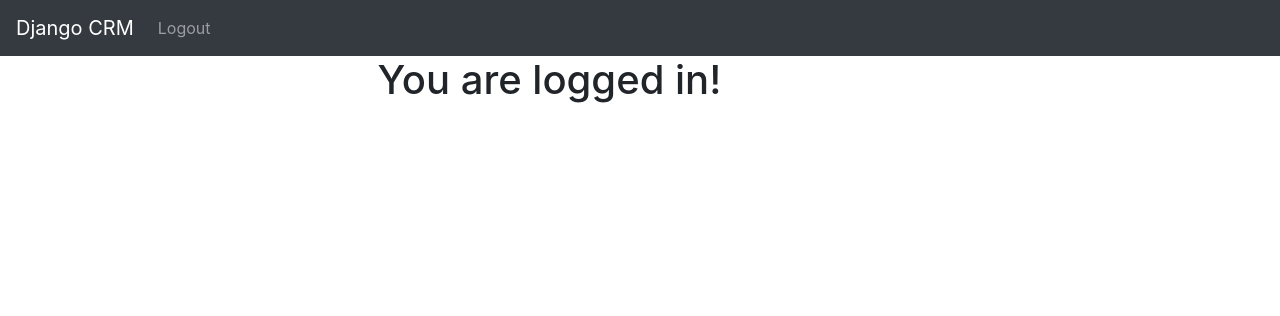
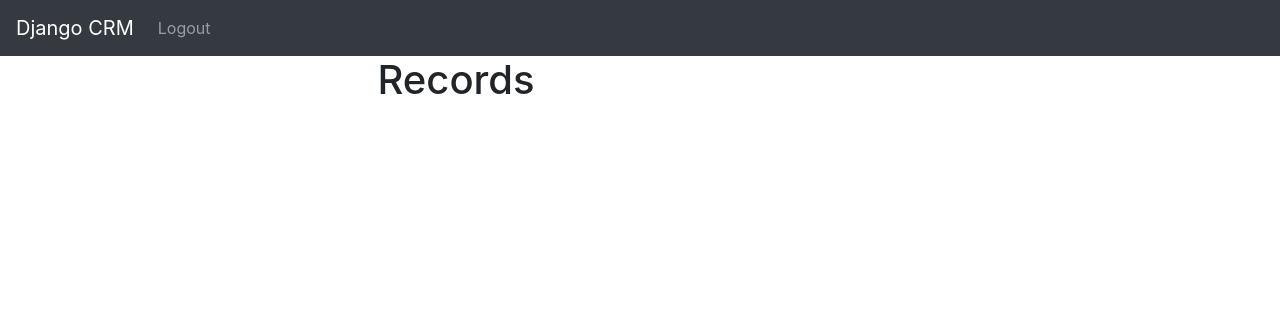
Before and after one commit to 0xnithishkumar/CRM, a Django app: page / in a window 1280 px wide. Shown: the top 316 px of the page. Run offline with Django 4.2, Linux system fonts and the light colour scheme; the visitor is signed in with stand-in values (Sample User, id 1); data that the repository does not hold is empty; some libraries are stand-ins or nearby versions.

Commit message:
View customers

```diff
--- a/dash/templates/home.html
+++ b/dash/templates/home.html
@@ -5,7 +5,14 @@
     <div class="col-md-6 offset-md-3">
 
     {% if user.is_authenticated %}
-        <h1>You are logged in!</h1>
+        <h1>Records</h1>
+
+        {% if records %}
+            {% for i in records %}
+                {{i}}
+                <br>
+            {% endfor %}
+        {% endif %}
     {% else %}
         <h1>Login</h1>
         <br>
--- a/dash/views.py
+++ b/dash/views.py
@@ -2,9 +2,13 @@ from django.shortcuts import render, redirect
 from django.contrib.auth import authenticate, login, logout
 from django.contrib import messages
 from .forms import SignupForm
+from .models import Customer_db
 
 # Create your views here.
 def home(request):
+    records = Customer_db.objects.all()
+
+
     if request.method == 'POST':
         username = request.POST['user_name']
         password = request.POST['password']
@@ -17,7 +21,7 @@ def home(request):
             messages.success(request, "You are not logged in, please try again.")
         return redirect('home')
     else:
-        return render(request, 'home.html', {})
+        return render(request, 'home.html', {'records':records})
 
 def logout_user(request):
     logout(request)
```
